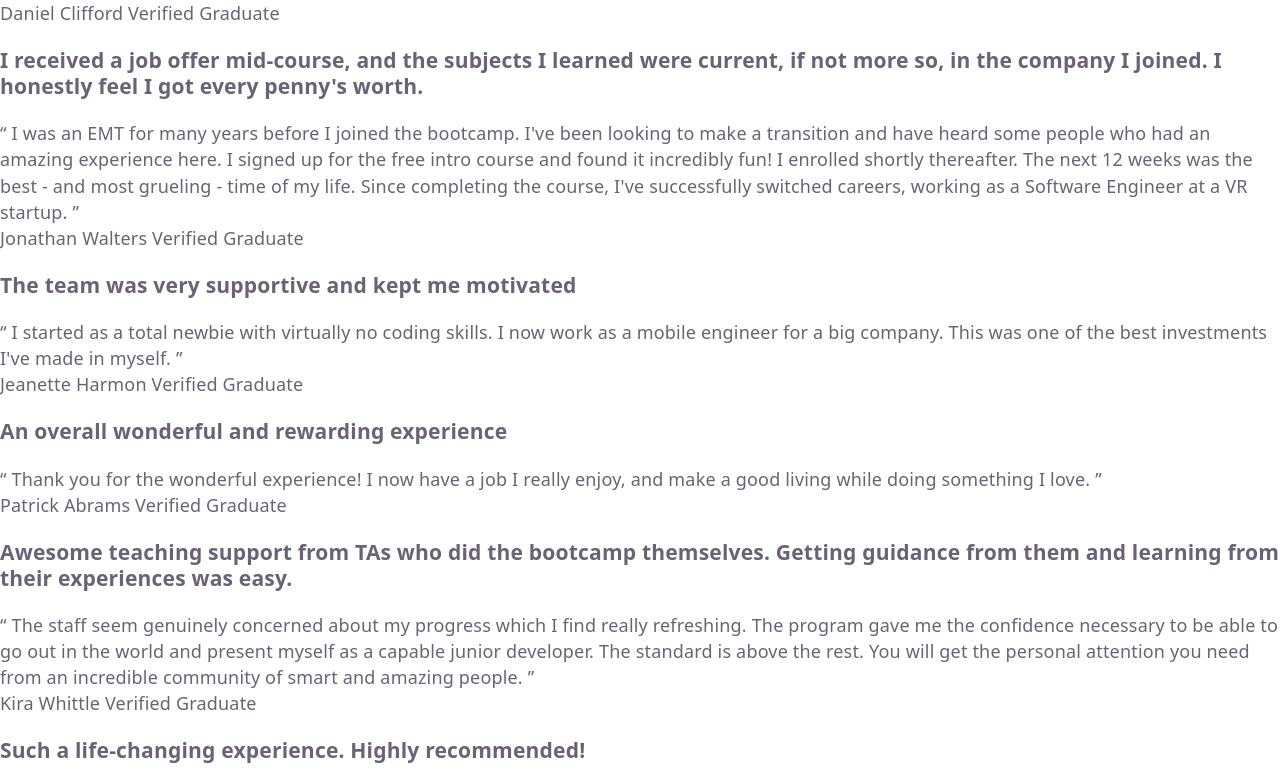
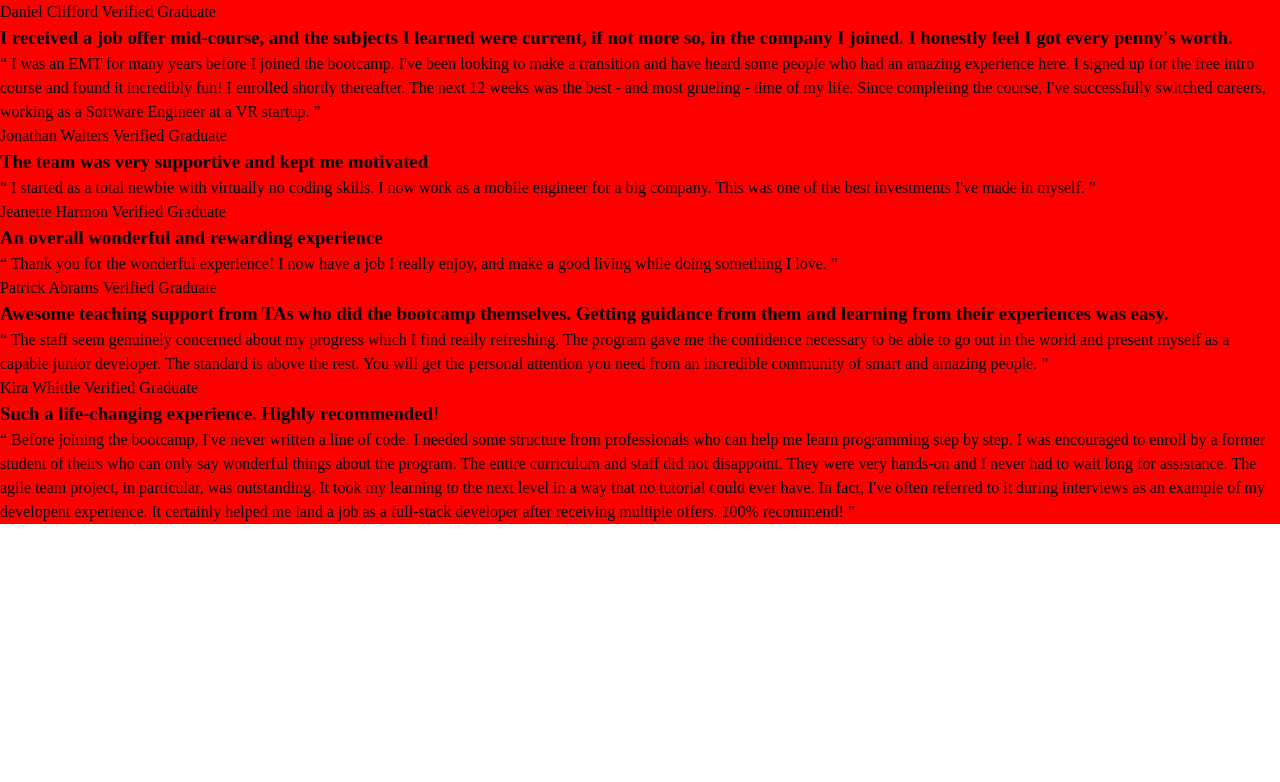
Before and after one commit to JammiM/testimonials-grid-section-fem, a website built with Vite: page index.html in a window 1280 px wide. Shown: the top 782 px of the page. Built offline with nearby package versions, Linux system fonts and the light colour scheme; files whose address does not match are found by name.

Commit message:
Added some general scss files for the project

```diff
--- a/index.html
+++ b/index.html
@@ -8,7 +8,7 @@
   </head>
   <body>
     <main>
-      <section class="item">
+      <section class="testimonial">
         <div>Daniel Clifford Verified Graduate</div>
 
         <h3>
@@ -28,7 +28,7 @@
         </p>
       </section>
 
-      <section class="item">
+      <section class="testimonial">
         <div>Jonathan Walters Verified Graduate</div>
 
         <h3>The team was very supportive and kept me motivated</h3>
@@ -39,7 +39,7 @@
         </p>
       </section>
 
-      <section class="item">
+      <section class="testimonial">
         <div>Jeanette Harmon Verified Graduate</div>
 
         <h3>An overall wonderful and rewarding experience</h3>
@@ -50,7 +50,7 @@
         </p>
       </section>
 
-      <section class="item">
+      <section class="testimonial">
         <div>Patrick Abrams Verified Graduate</div>
 
         <h3>
@@ -69,7 +69,7 @@
         </p>
       </section>
 
-      <section class="item">
+      <section class="testimonial">
         <div>Kira Whittle Verified Graduate</div>
 
         <h3>Such a life-changing experience. Highly recommended!</h3>
--- a/src/main.js
+++ b/src/main.js
@@ -1,60 +1 @@
-import "./style.css";
-import heroImg from "./assets/hero.png";
-import javascriptLogo from "./assets/javascript.svg";
-import viteLogo from "./assets/vite.svg";
-import { setupCounter } from "./counter.js";
-
-document.querySelector("#app").innerHTML = `
-<section id="center">
-  <div class="hero">
-    <img src="${heroImg}" class="base" width="170" height="179">
-    <img src="${javascriptLogo}" class="framework" alt="JavaScript logo"/>
-    <img src="${viteLogo}" class="vite" alt="Vite logo" />
-  </div>
-  <div>
-    <h1>Get started</h1>
-    <p>Edit <code>src/main.js</code> and save to test <code>HMR</code></p>
-  </div>
-  <button id="counter" type="button" class="counter"></button>
-</section>
-
-<div class="ticks"></div>
-
-<section id="next-steps">
-  <div id="docs">
-    <svg class="icon" role="presentation" aria-hidden="true"><use href="/icons.svg#documentation-icon"></use></svg>
-    <h2>Documentation</h2>
-    <p>Your questions, answered</p>
-    <ul>
-      <li>
-        <a href="https://vite.dev/" target="_blank">
-          <img class="logo" src="${viteLogo}" alt="" />
-          Explore Vite
-        </a>
-      </li>
-      <li>
-        <a href="https://developer.mozilla.org/en-US/docs/Web/JavaScript" target="_blank">
-          <img class="button-icon" src="${javascriptLogo}" alt="">
-          Learn more
-        </a>
-      </li>
-    </ul>
-  </div>
-  <div id="social">
-    <svg class="icon" role="presentation" aria-hidden="true"><use href="/icons.svg#social-icon"></use></svg>
-    <h2>Connect with us</h2>
-    <p>Join the Vite community</p>
-    <ul>
-      <li><a href="https://github.com/vitejs/vite" target="_blank"><svg class="button-icon" role="presentation" aria-hidden="true"><use href="/icons.svg#github-icon"></use></svg>GitHub</a></li>
-      <li><a href="https://chat.vite.dev/" target="_blank"><svg class="button-icon" role="presentation" aria-hidden="true"><use href="/icons.svg#discord-icon"></use></svg>Discord</a></li>
-      <li><a href="https://x.com/vite_js" target="_blank"><svg class="button-icon" role="presentation" aria-hidden="true"><use href="/icons.svg#x-icon"></use></svg>X.com</a></li>
-      <li><a href="https://bsky.app/profile/vite.dev" target="_blank"><svg class="button-icon" role="presentation" aria-hidden="true"><use href="/icons.svg#bluesky-icon"></use></svg>Bluesky</a></li>
-    </ul>
-  </div>
-</section>
-
-<div class="ticks"></div>
-<section id="spacer"></section>
-`;
-
-setupCounter(document.querySelector("#counter"));
+import "./scss/style.scss";
--- /dev/null
+++ b/src/scss/base/_index.scss
@@ -0,0 +1,2 @@
+@forward "./reset";
+@forward "./variables";
--- /dev/null
+++ b/src/scss/base/_reset.scss
@@ -0,0 +1,69 @@
+/* 1. Use a more-intuitive box-sizing model */
+*,
+*::before,
+*::after {
+  box-sizing: border-box;
+}
+
+/* 2. Remove default margin */
+*:not(dialog) {
+  margin: 0;
+}
+
+/* 3. Enable keyword animations */
+@media (prefers-reduced-motion: no-preference) {
+  html {
+    interpolate-size: allow-keywords;
+  }
+}
+
+body {
+  /* 5. Improve text rendering */
+  -webkit-font-smoothing: antialiased;
+
+  /* 4. Increase line-height */
+  line-height: 1.5;
+}
+
+/* 6. Improve media defaults */
+img,
+picture,
+video,
+canvas,
+svg {
+  display: block;
+  max-width: 100%;
+}
+
+/* 7. Inherit fonts for form controls */
+input,
+button,
+textarea,
+select {
+  font: inherit;
+}
+
+/* 8. Avoid text overflows */
+p,
+h1,
+h2,
+h3,
+h4,
+h5,
+h6 {
+  overflow-wrap: break-word;
+}
+
+/* 9. Improve line wrapping */
+p {
+  text-wrap: pretty;
+}
+
+h1,
+h2,
+h3,
+h4,
+h5,
+h6 {
+  text-wrap: balance;
+}
--- /dev/null
+++ b/src/scss/base/_variables.scss
@@ -0,0 +1,2 @@
+$max-em-width: 68.75em; // 1110px
+$tablet-em-width: 48em; // 768px
--- /dev/null
+++ b/src/scss/components/_index.scss
@@ -0,0 +1 @@
+@forward "./testimonial";
--- /dev/null
+++ b/src/scss/components/testimonial.scss
@@ -0,0 +1,3 @@
+.testimonial {
+  background-color: red;
+}
--- /dev/null
+++ b/src/scss/style.scss
@@ -0,0 +1,2 @@
+@use "./base";
+@use "./components";
```
